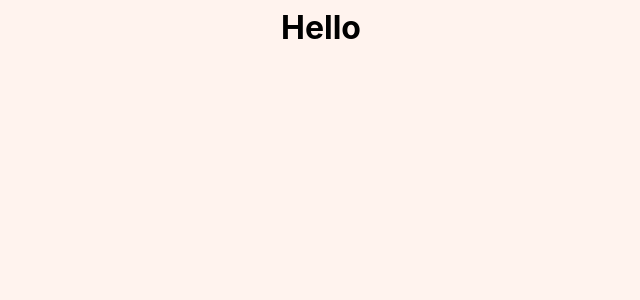
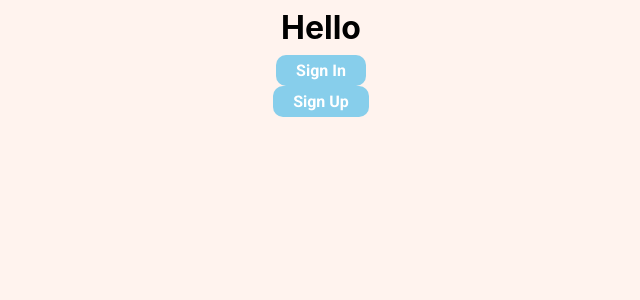
Before and after one commit to vovamishenskiy/notes-app, a React (Create React App) app: page /welcome in a window 1280 px wide. Shown: the top 300 px of the page, without its empty margins (319-959 px from the left). Built offline with nearby package versions, Linux system fonts and the light colour scheme.

Commit message:
upd. home page

```diff
--- a/src/components/SignIn.js
+++ b/src/components/SignIn.js
@@ -7,24 +7,15 @@ const SignIn = () => {
   const [login, setLogin] = useState('')
   const [password, setPassword] = useState('')
 
-  const handleLoginChange = event => {
-    setLogin(event.target.value)
-  }
-
-  const handlePasswordChange = event => {
-    setPassword(event.target.value)
-  }
+  const handleLoginChange = event => setLogin(event.target.value)
+  const handlePasswordChange = event => setPassword(event.target.value)
 
   const handleLoginClick = event => {
-    event.preventDefault();
     if(login.trim().length === 0 || password.trim().length === 0) return alert('enter your login or password')
     setSignInClick(true)
   }
 
-  const handleSignUpClick = event => {
-    event.preventDefault();
-    setSignUpClick(true)
-  }
+  const handleSignUpClick = () => setSignUpClick(true)
 
   return (
     <div className="signin-container">
--- a/src/components/Welcome.js
+++ b/src/components/Welcome.js
@@ -1,8 +1,24 @@
+import { useState } from "react"
+import { Navigate } from "react-router-dom"
+
 const Welcome = () => {
+    const [signInClick, setSignIn] = useState(false)
+    const [signUpClick, setSignUp] = useState(false)
+
+    const handleSignInClick = () => setSignIn(true)
+    const handleSignUpClick = () => setSignUp(true)
+
     return (
-        <div>
+        <div className="wrapper">
             <div className="header">
                 <h1>Hello</h1>
+            </div>
+
+            <div className="signin-container">
+                <button className="signin-btn" onClick={handleSignInClick}>Sign In</button>
+                <button className="signin-btn" onClick={handleSignUpClick}>Sign Up</button>
+                {signInClick ? <Navigate to='/signin' /> : ''}
+                {signUpClick ? <Navigate to='/signup' /> : ''}
             </div>
         </div>
     )
```
Also changed, not shown: 1 other file (tests, documents, lock files or other folders).
